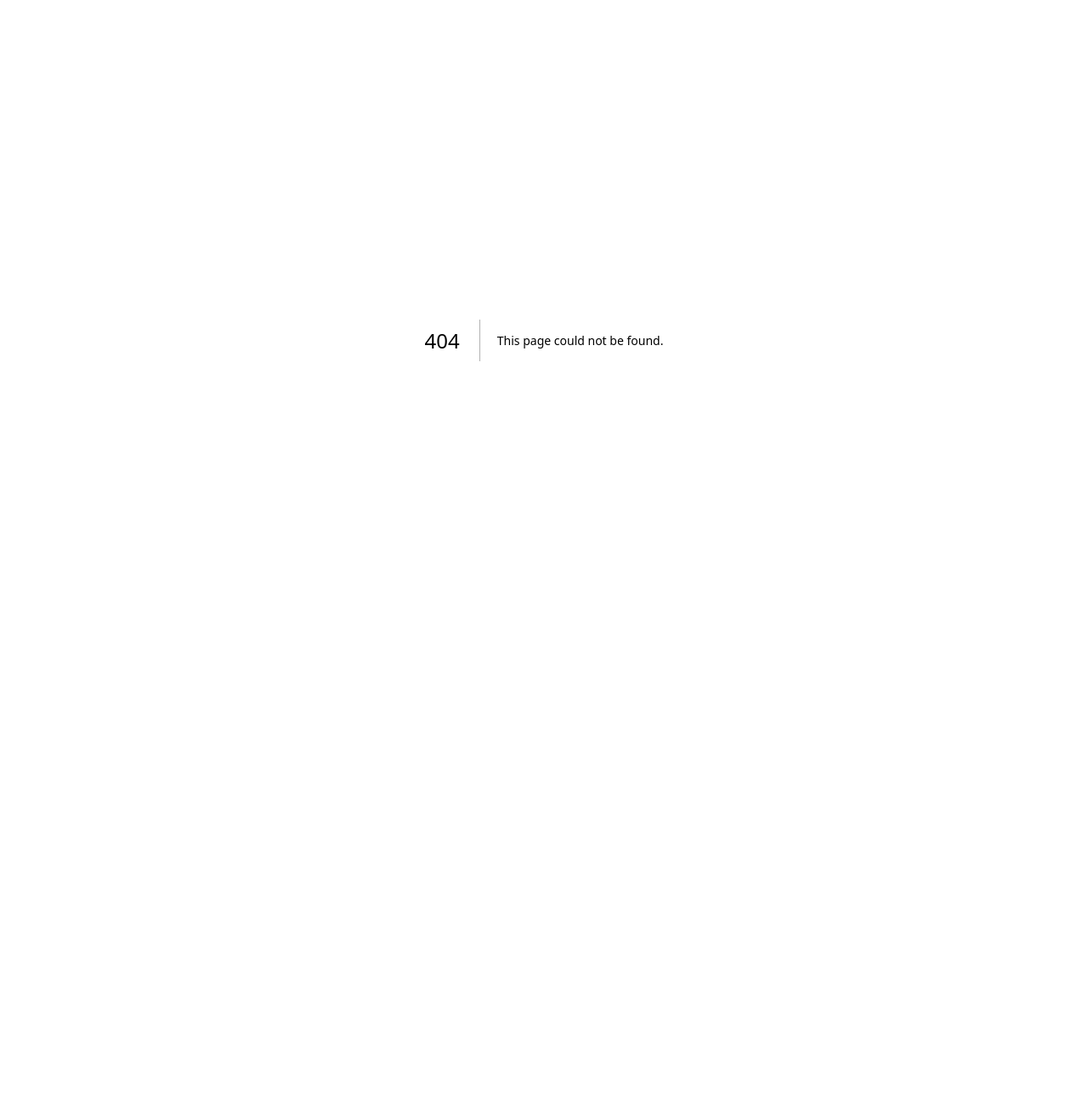
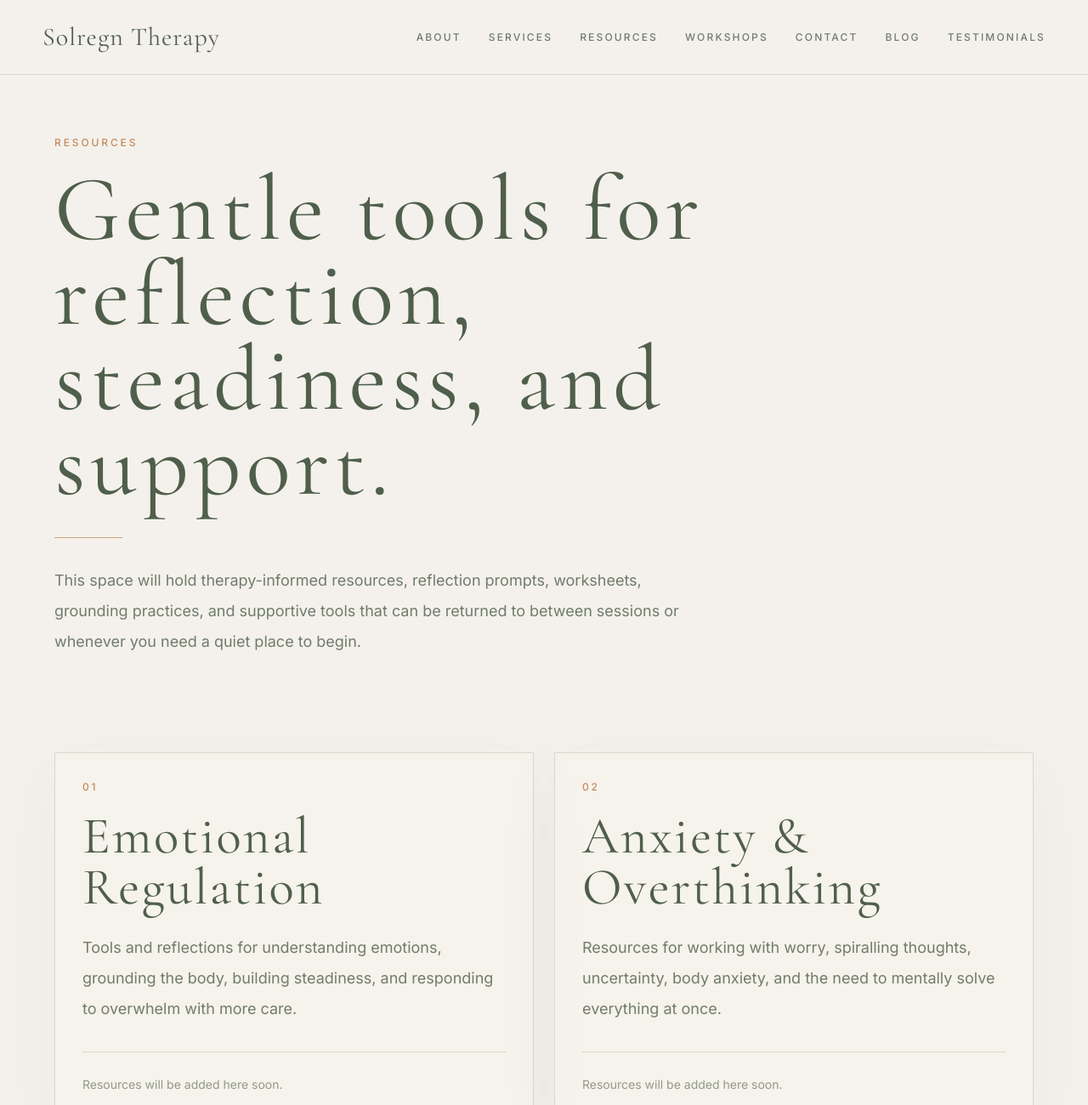
Before and after one commit to solregntherapy/solregn-therapy, a Next.js app: page /resources in a window 1280 px wide. Before the commit this address had no page. Shown: the top 1300 px of the page at 85% size. Before the commit the page ends 800 px from the top, so only its background shows below. Built offline with nearby package versions, Linux system fonts and the light colour scheme.

Commit message:
Add resources page

```diff
--- /dev/null
+++ b/app/resources/page.tsx
@@ -0,0 +1,209 @@
+type ResourceItem = {
+  title: string;
+  description: string;
+  href: string;
+  label: string;
+};
+
+type ResourceSection = {
+  number: string;
+  title: string;
+  description: string;
+  resources: ResourceItem[];
+};
+
+const resourceSections: ResourceSection[] = [
+  {
+    number: "01",
+    title: "Emotional Regulation",
+    description:
+      "Tools and reflections for understanding emotions, grounding the body, building steadiness, and responding to overwhelm with more care.",
+    resources: [
+      // Later, add resources like this:
+      // {
+      //   title: "Grounding Practice Sheet",
+      //   description: "A simple worksheet for returning to the present moment.",
+      //   href: "/resources/grounding-practice-sheet.pdf",
+      //   label: "PDF",
+      // },
+    ],
+  },
+  {
+    number: "02",
+    title: "Anxiety & Overthinking",
+    description:
+      "Resources for working with worry, spiralling thoughts, uncertainty, body anxiety, and the need to mentally solve everything at once.",
+    resources: [],
+  },
+  {
+    number: "03",
+    title: "Trauma & Nervous-System Awareness",
+    description:
+      "Gentle resources for understanding survival responses, emotional triggers, shutdown, hypervigilance, and the body’s protective patterns.",
+    resources: [],
+  },
+  {
+    number: "04",
+    title: "Relationships & Attachment",
+    description:
+      "Reflections for exploring relational patterns, needs, boundaries, repair, conflict, closeness, distance, and attachment wounds.",
+    resources: [],
+  },
+  {
+    number: "05",
+    title: "Therapy Reflections",
+    description:
+      "Journaling prompts, self-reflection questions, and therapy between-session practices to help deepen the work outside sessions.",
+    resources: [],
+  },
+  {
+    number: "06",
+    title: "Crisis & Additional Support",
+    description:
+      "A space for crisis resources, helplines, safety planning tools, and guidance for moments that need more immediate support.",
+    resources: [],
+  },
+];
+
+export default function ResourcesPage() {
+  return (
+    <main className="min-h-screen bg-[#f4f1ec] text-[#4f5f4b]">
+      <nav className="site-nav">
+        <div className="nav-inner">
+          <a href="/" className="nav-logo">
+            Solregn Therapy
+          </a>
+
+          <div className="nav-links">
+            <a href="/about">About</a>
+            <a href="/services">Services</a>
+            <a href="/resources">Resources</a>
+            <a href="/workshops">Workshops</a>
+            <a href="/contact">Contact</a>
+            <a href="/blog">Blog</a>
+            <a href="/testimonials">Testimonials</a>
+          </div>
+        </div>
+      </nav>
+
+      <section className="px-6 pb-16 pt-32 sm:px-8 sm:pb-20 lg:px-12 lg:pb-28 lg:pt-40">
+        <div className="mx-auto max-w-6xl">
+          <div className="max-w-4xl">
+            <p className="mb-5 text-xs font-medium uppercase tracking-[0.24em] text-[#c58a5c]">
+              Resources
+            </p>
+
+            <h1
+              className="text-[clamp(2.8rem,10vw,6.8rem)] font-normal leading-[0.92] tracking-[0.045em] text-[#4f5f4b] sm:tracking-[0.055em]"
+              style={{ fontFamily: "var(--font-heading), serif" }}
+            >
+              Gentle tools for reflection, steadiness, and support.
+            </h1>
+
+            <div className="mt-8 h-px w-20 bg-[#c58a5c]/75 sm:mt-9" />
+
+            <p className="mt-8 max-w-3xl text-[1.02rem] leading-8 text-[#4f5f4b]/80 sm:text-lg sm:leading-9">
+              This space will hold therapy-informed resources, reflection
+              prompts, worksheets, grounding practices, and supportive tools
+              that can be returned to between sessions or whenever you need a
+              quiet place to begin.
+            </p>
+          </div>
+        </div>
+      </section>
+
+      <section className="px-6 pb-20 sm:px-8 lg:px-12 lg:pb-28">
+        <div className="mx-auto max-w-6xl">
+          <div className="grid gap-6 md:grid-cols-2">
+            {resourceSections.map((section) => (
+              <article
+                key={section.number}
+                className="border border-[#d8d0c5]/80 bg-[#f7f3ed]/65 p-6 shadow-[0_24px_70px_rgba(79,95,75,0.05)] sm:p-8"
+              >
+                <p className="mb-5 text-xs font-medium uppercase tracking-[0.22em] text-[#c58a5c]">
+                  {section.number}
+                </p>
+
+                <h2
+                  className="text-[clamp(2.2rem,6vw,3.8rem)] font-normal leading-[0.98] tracking-[0.04em]"
+                  style={{ fontFamily: "var(--font-heading), serif" }}
+                >
+                  {section.title}
+                </h2>
+
+                <p className="mt-6 text-[1rem] leading-8 text-[#4f5f4b]/80 sm:text-lg sm:leading-9">
+                  {section.description}
+                </p>
+
+                <div className="mt-8 border-t border-[#d8d0c5]/80 pt-6">
+                  {section.resources.length > 0 ? (
+                    <div className="space-y-4">
+                      {section.resources.map((resource) => (
+                        <a
+                          key={resource.title}
+                          href={resource.href}
+                          className="block border border-[#d8d0c5]/80 bg-[#f4f1ec]/70 p-4 transition hover:border-[#c58a5c]"
+                        >
+                          <div className="flex flex-col gap-2 sm:flex-row sm:items-start sm:justify-between">
+                            <div>
+                              <h3 className="text-base font-medium text-[#4f5f4b]">
+                                {resource.title}
+                              </h3>
+
+                              <p className="mt-2 text-sm leading-7 text-[#4f5f4b]/70">
+                                {resource.description}
+                              </p>
+                            </div>
+
+                            <span className="text-xs font-medium uppercase tracking-[0.18em] text-[#c58a5c]">
+                              {resource.label}
+                            </span>
+                          </div>
+                        </a>
+                      ))}
+                    </div>
+                  ) : (
+                    <p className="text-sm leading-7 text-[#4f5f4b]/60">
+                      Resources will be added here soon.
+                    </p>
+                  )}
+                </div>
+              </article>
+            ))}
+          </div>
+        </div>
+      </section>
+
+      <section className="px-6 pb-24 sm:px-8 lg:px-12 lg:pb-32">
+        <div className="mx-auto max-w-6xl bg-[#e7ded2]/55 px-6 py-10 text-center sm:px-10 sm:py-12">
+          <p className="mb-5 text-xs font-medium uppercase tracking-[0.22em] text-[#c58a5c]">
+            A Note
+          </p>
+
+          <h2
+            className="mx-auto max-w-4xl text-[clamp(2.25rem,8vw,4.8rem)] font-normal leading-[0.98] tracking-[0.04em]"
+            style={{ fontFamily: "var(--font-heading), serif" }}
+          >
+            Resources can support the work, but they do not have to replace
+            care.
+          </h2>
+
+          <p className="mx-auto mt-8 max-w-3xl text-[1.02rem] leading-8 text-[#4f5f4b]/80 sm:text-lg sm:leading-9">
+            These resources are intended for reflection, grounding, and
+            psychoeducation. They are not a substitute for therapy, crisis
+            support, medical care, or emergency services.
+          </p>
+
+          <div className="mt-9">
+            <a
+              href="/contact"
+              className="inline-flex items-center justify-center border border-[#c58a5c] px-6 py-3 text-center text-xs font-medium uppercase tracking-[0.18em] text-[#4f5f4b] transition hover:bg-[#c58a5c] hover:text-[#f4f1ec]"
+            >
+              Contact Solregn
+            </a>
+          </div>
+        </div>
+      </section>
+    </main>
+  );
+}
```
